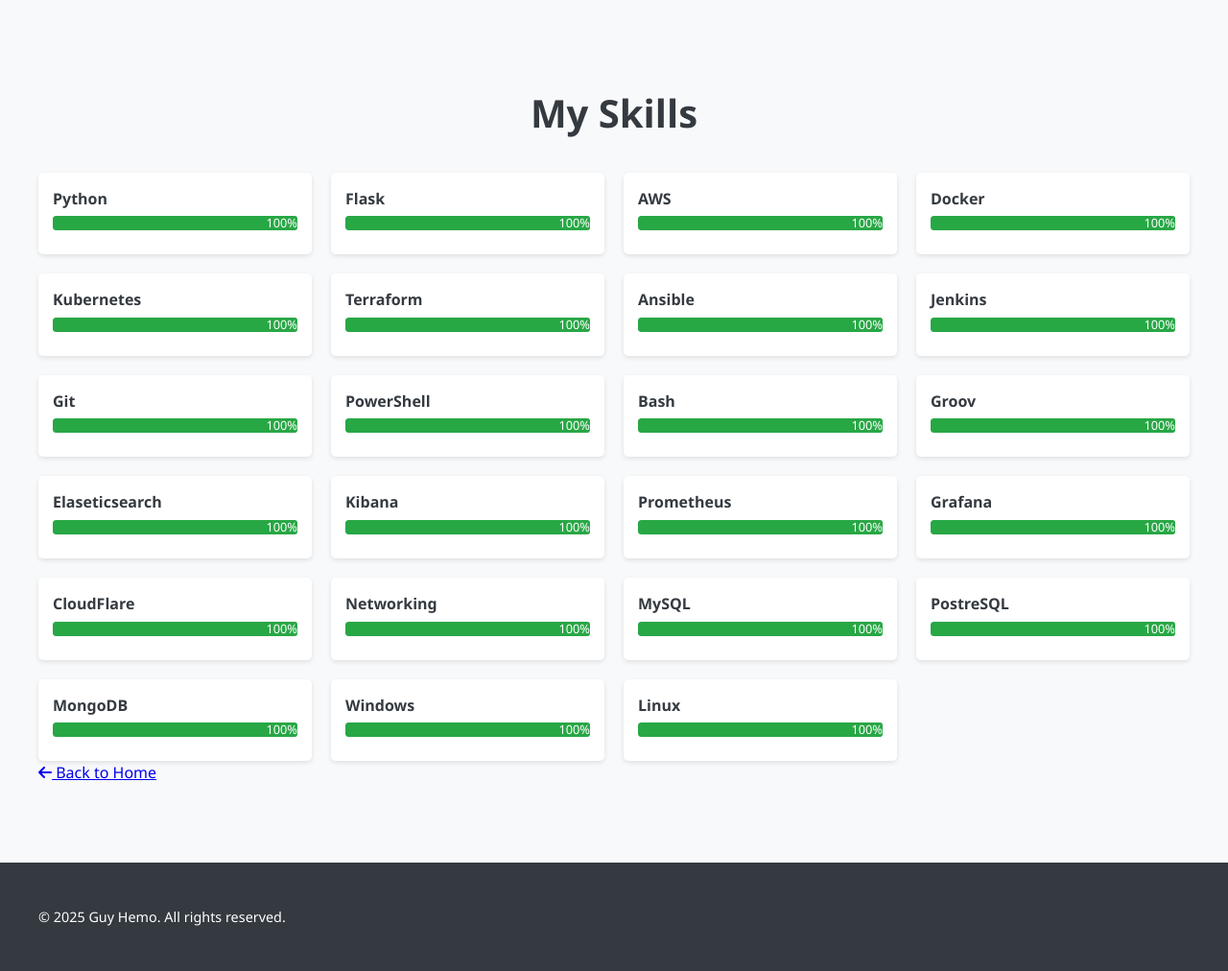
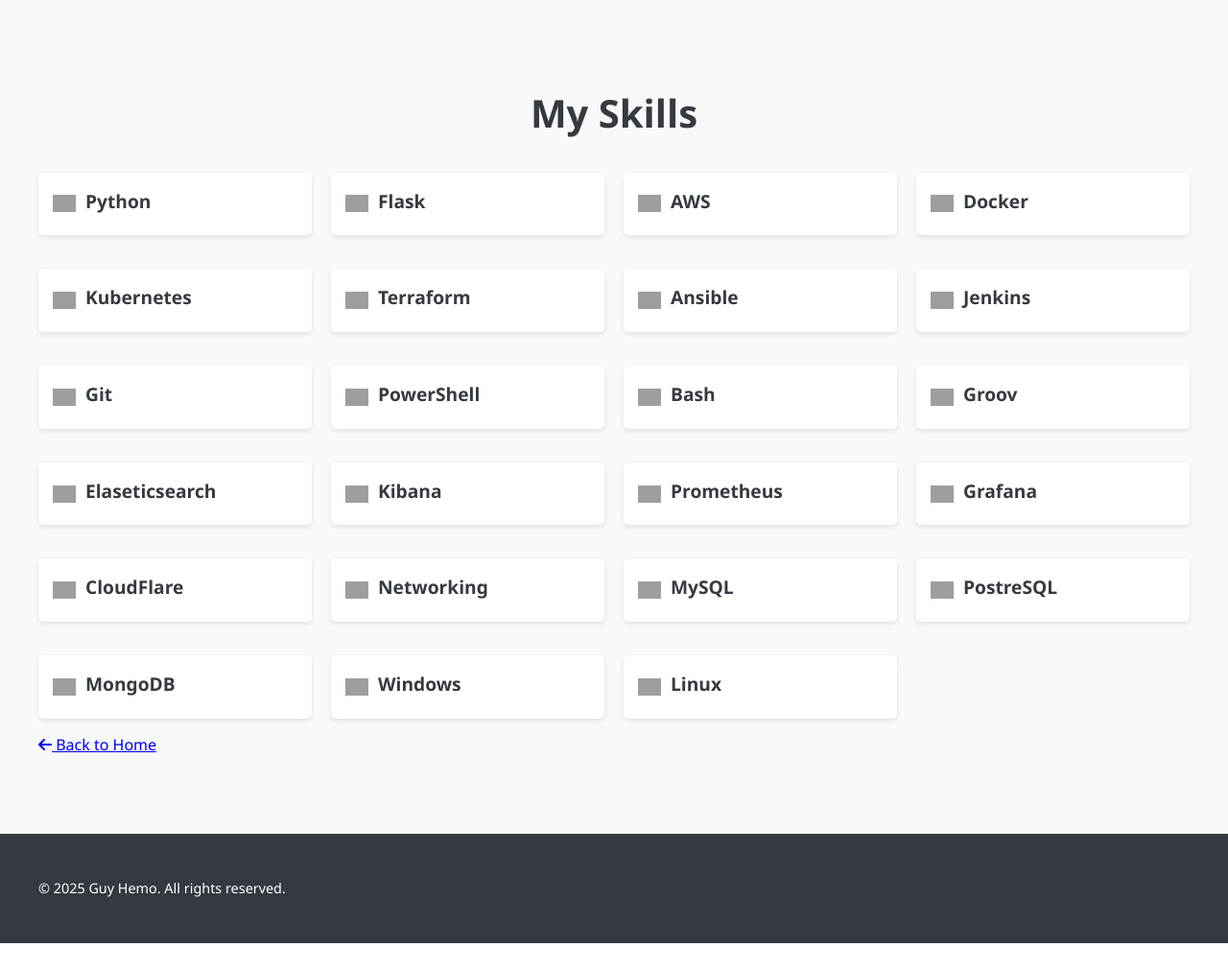
Before and after one commit to guy-hemo/website, a Flask app: page /skills in a window 1280 px wide. Shown: the part 138-1150 px from the top of the page at 96% size. After the commit the page ends 1121 px from the top, so only its background shows below. Run offline with Flask 3, Linux system fonts and the light colour scheme; grey boxes are pictures that could not be loaded.

Commit message:
Fixed Skills svg's

```diff
--- a/static/css/style.css
+++ b/static/css/style.css
@@ -312,6 +312,22 @@ nav ul li a:hover {
     color: var(--secondary-color);
 }
 
+.skills-list .skill-item {
+    display: flex; /* Ensure icon and text are in a row */
+    align-items: center; /* Vertically align icon and text */
+    margin-bottom: 15px; /* Adjust spacing between skill items */
+}
+
+.skills-list .skill-item .skill-icon {
+    width: 24px; /* Adjust the size as needed */
+    height: auto;
+    margin-right: 10px; /* Space between icon and text */
+}
+
+.skills-list .skill-item .skill-name {
+    font-size: 1.2em; /* Adjust text size */
+}
+
 /* Testimonials Section */
 .testimonials-section {
     padding: 60px 0;
--- a/templates/skills.html
+++ b/templates/skills.html
@@ -5,6 +5,7 @@
     <meta name="viewport" content="width=device-width, initial-scale=1.0">
     <title>My Skills</title>
     <link rel="stylesheet" href="{{ url_for('static', filename='css/style.css') }}">
+    <link rel="stylesheet" href="https://cdnjs.cloudflare.com/ajax/libs/font-awesome/6.0.0-beta3/css/all.min.css">
 </head>
 <body>
     <header>
@@ -29,11 +30,9 @@
             <div class="skills-list">
                 {% for skill in skills %}
                 <div class="skill-item">
+                    <img src="{{ url_for('static', filename=skill.icon) }}" alt="{{ skill.name }} icon" class="skill-icon">
                     <div class="skill-name">{{ skill.name }}</div>
-                    <div class="skill-bar-full">
-                        <div class="skill-level" style="width: {{ skill.level }}%;">{{ skill.level }}%</div>
                     </div>
-                </div>
                 {% endfor %}
             </div>
             <div class="back-link">
```
